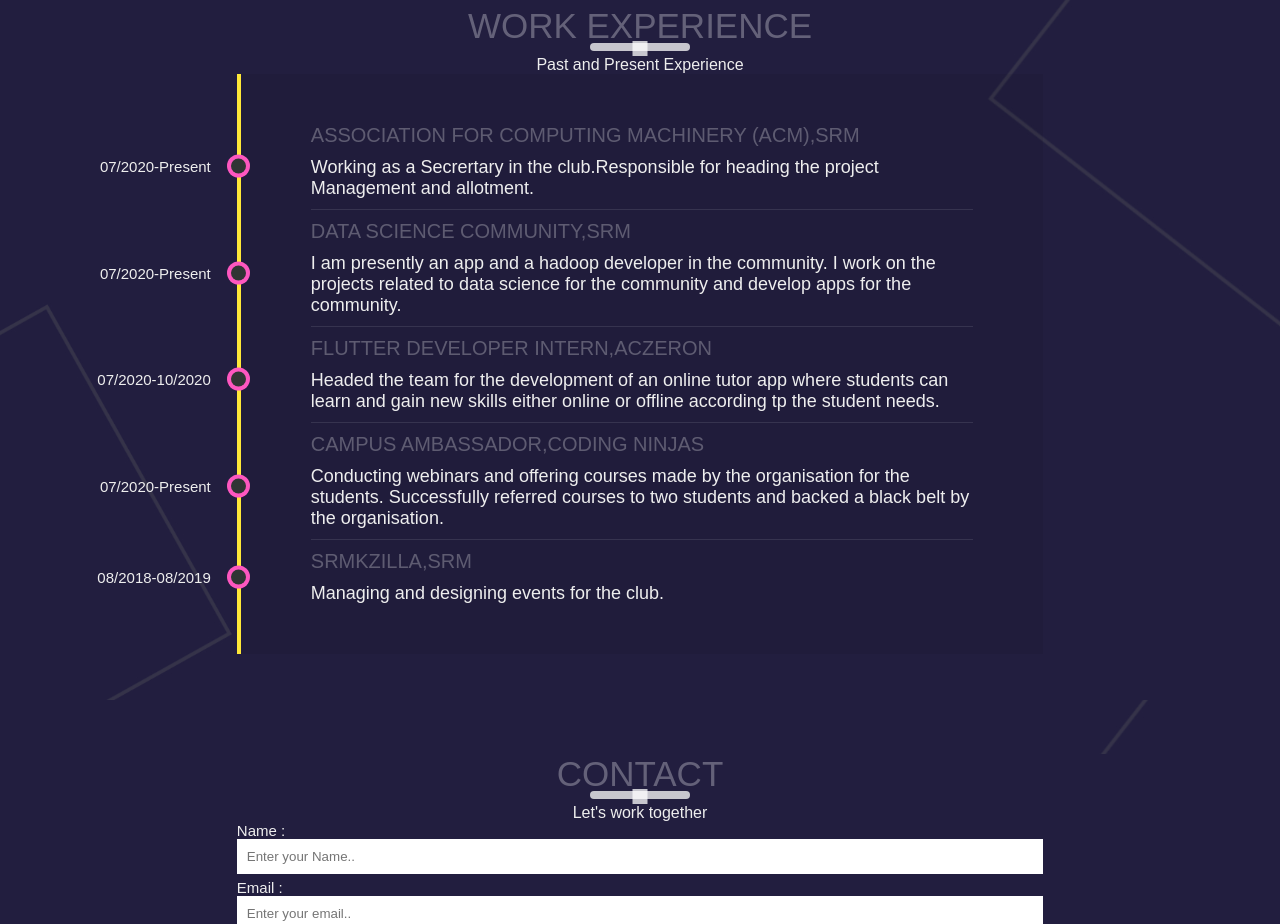
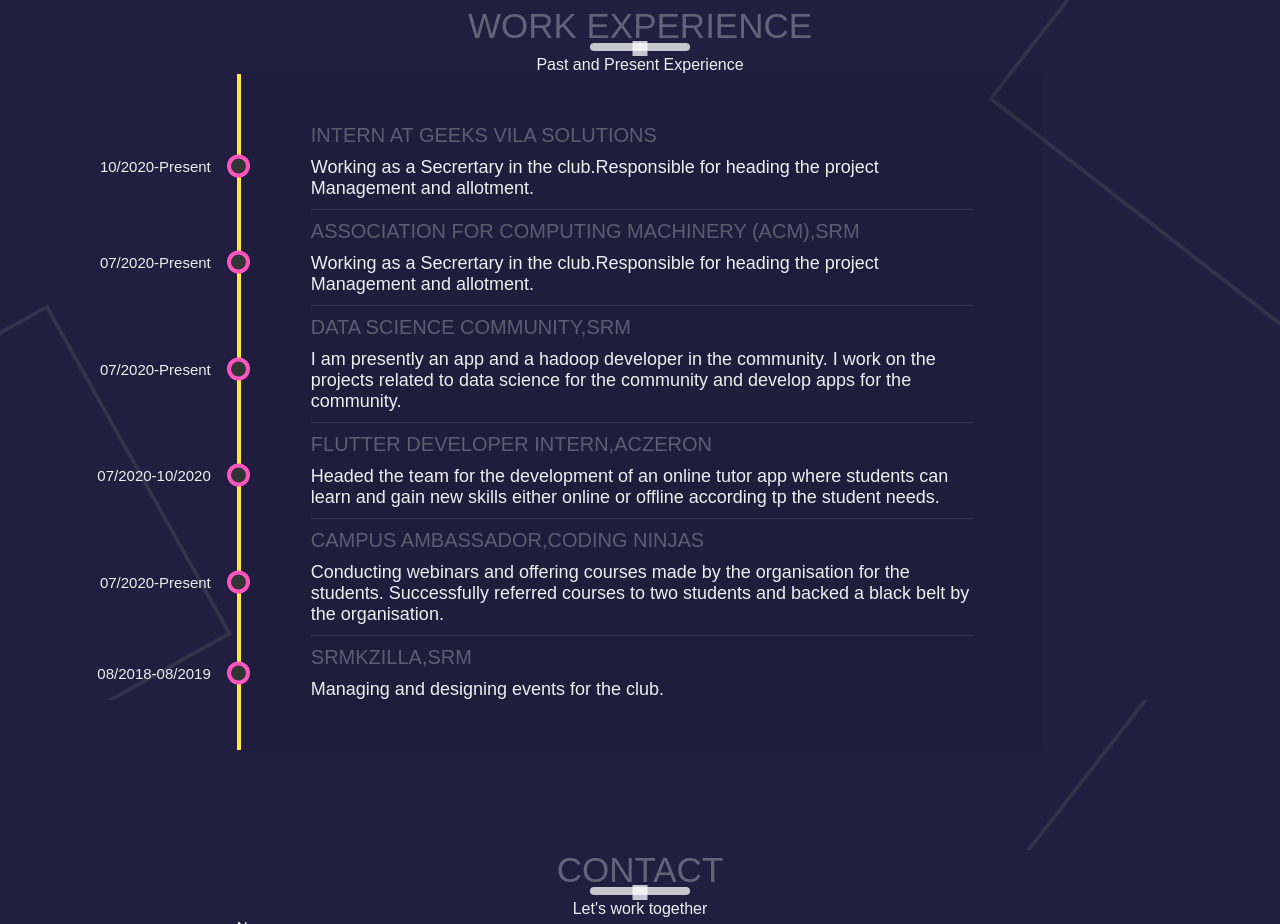
Before and after one commit to oojas/Portfolio, a plain HTML site: page index.html in a window 1280 px wide. Shown: the part 4100-5024 px from the top of the page. Drawn offline with nearby package versions, Linux system fonts and the light colour scheme.

Commit message:
Update index.html

```diff
--- a/index.html
+++ b/index.html
@@ -166,7 +166,7 @@
                     <p>
                        You can see all my projects and my work in my resume.
                     </p>
-                    <a href="https://drive.google.com/file/d/1eT9BoMzTzCQCXlUSV4uwKu0gNDWpvLFj/view?usp=sharing" class="cta ">CLick here to download</a>
+                    <a href="https://drive.google.com/file/d/1F21e-8nmzMDmPesBIGpKdNsP149p1YLU/view?usp=sharing" class="cta ">CLick here to download</a>
                     <!--HAshtag belongs to the link if you want to insert a link drop a link there-->
 
                 </div>
@@ -265,6 +265,12 @@
 
             <div class="timeline" data-aos="fade-down" data-aos-delay="300">
                 <ul>
+                    <li class="date " data-date="10/2020-Present ">
+                        <h1>Intern at Geeks Vila Solutions</h1>
+                        <p>
+                         Working as a Secrertary in the club.Responsible for heading the project Management and allotment.
+                        </p>
+                    </li>
                      <li class="date " data-date="07/2020-Present ">
                         <h1>Association for Computing Machinery (ACM),SRM</h1>
                         <p>
```
